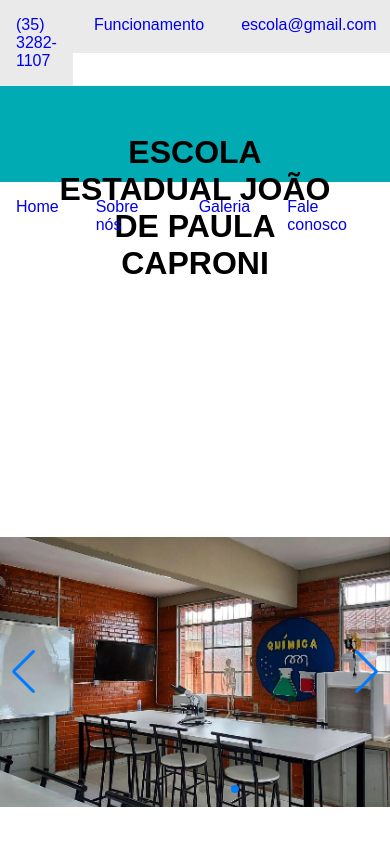
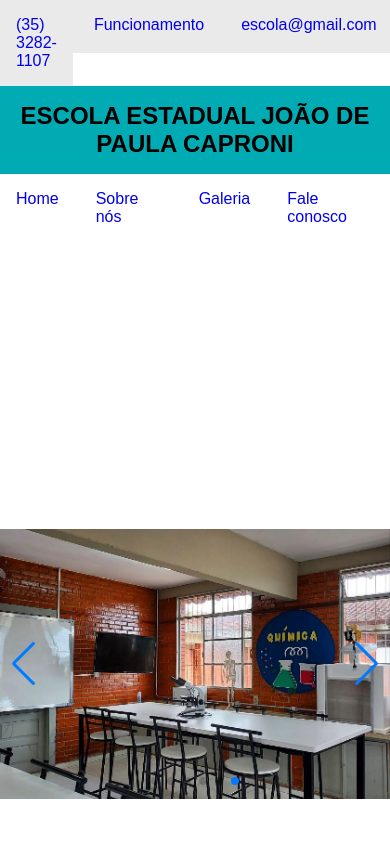
Before and after one commit to guilhermehenrsilva/Escola-Estadual-Joao-de-Paula-Caproni, a plain HTML site: page Site/galeria.html in a window 390 px wide. Drawn offline with nearby package versions, Linux system fonts and the light colour scheme.

Commit message:
Guilherme 02/10/23 - tornando mais responsivo o titulo da pagina home

```diff
--- a/Modelo de Site - Matheus/Modelosite-main/styles.css
+++ b/Modelo de Site - Matheus/Modelosite-main/styles.css
@@ -11,7 +11,7 @@ body {
 .custom-blue-header {
     background-color: #00abb3; /* Tom de azul personalizado */
     color: #fff; /* Cor do texto */
-    margin: 0:
+    margin: 0;
 }
 
 .headerSuperior {
@@ -49,7 +49,7 @@ body {
     display: block;
     text-decoration: none;
     padding: 16px;
-    width:100%
+    width:100%;
     margin:0;
 
 }
--- a/Site/galeria.html
+++ b/Site/galeria.html
@@ -36,9 +36,10 @@
     </div>
 
 
-    <h1 id="headerName">
-        ESCOLA ESTADUAL JOÃO DE PAULA CAPRONI
-    </h1>
+    <h1 id="headerName" class="header-title">
+      ESCOLA ESTADUAL JOÃO DE PAULA CAPRONI
+  </h1>
+
 
     <div class="menuFlex">
         <ul class="menuFlex">
@@ -61,7 +62,7 @@
     </div>
 
     <body class="slider">
-        <main>
+        <main class="slider-content">
           <span> </span>
           <div class="swiper">
               <div class="swiper-wrapper">
--- a/Site/style.css
+++ b/Site/style.css
@@ -5,7 +5,9 @@
   padding: 0;
   box-sizing: border-box;
   font-family: sans-serif;
-
+}
+.rodape{
+    background-color: #3c4048;
 }
 body{
 
@@ -20,15 +22,19 @@ body{
     background-color: #00abb3;
 }
 
-#headerName{
-
+.header-title {
     text-align: center;
     background-color: #00abb3;
-    height: 100%;
-    padding: 3rem;
+    padding: 1rem;
     margin: 0;
-    justify-content: center;
+    font-size: 2rem; /* Tamanho de texto padrão */
+}
 
+/* Media query para telas menores */
+@media screen and (max-width: 768px) {
+    .header-title {
+        font-size: 1.5rem; /* Tamanho de texto menor para telas menores */
+    }
 }
 
 .div2{
@@ -40,14 +46,15 @@ body{
 }
 
 
-.div2 p{
+.div2 p {
 
-    background:  #00abb3;
+    background-color:  #00abb3;
     height: 53px;
     /*width: 800px;*/
     width: auto;
 
 }
+
 
 .navSuperior ul {
     justify-content: center;
--- a/Site/style2.css
+++ b/Site/style2.css
@@ -11,6 +11,7 @@
     display: flex;
     justify-content: center;
     box-sizing: border-box;
+    flex-direction: column;
   }
 
 
@@ -29,7 +30,7 @@
   }
 
   img {
-    box-shadow: 0 1px 2px #0003;
+    box-shadow: 0px 1px 2px #0003;
     width: 100%;
   }
 
@@ -50,13 +51,14 @@
     }
   }
   /*------------------------------------*/
-  * {
+  /* * {
     margin: 0;
     padding: 0;
     box-sizing: border-box;
     font-family: sans-serif;
 
-  }
+
+  } */
   body{
 
     font-family:'Inter', sans-serif;
@@ -70,16 +72,20 @@
       background-color: #00abb3;
   }
 
-  #headerName{
+  .header-title {
+    text-align: center;
+    background-color: #00abb3;
+    padding: 1rem;
+    margin: 0;
+    font-size: 2rem; /* Tamanho de texto padrão */
+}
 
-      text-align: center;
-      background-color: #00abb3;
-      height: 100%;
-      padding: 3rem;
-      margin: 0;
-      justify-content: center;
-
-  }
+/* Media query para telas menores */
+@media screen and (max-width: 768px) {
+    .header-title {
+        font-size: 1.5rem; /* Tamanho de texto menor para telas menores */
+    }
+}
 
   .div2{
       background:  #eaeaea;
```
Also changed, not shown: Site/index.html (+2 -3 lines).
